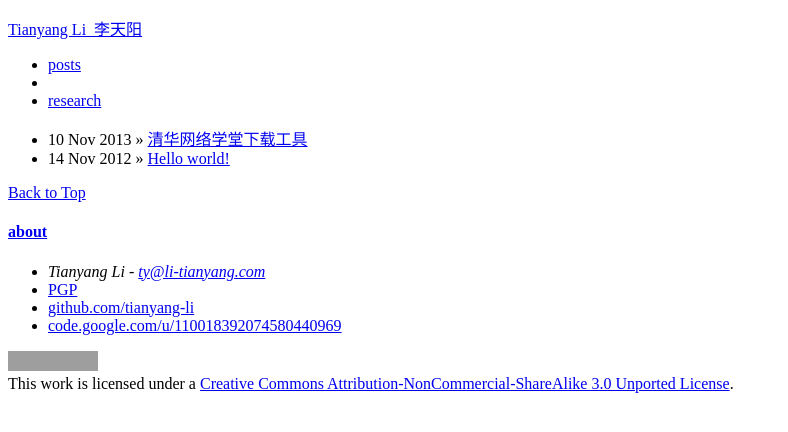
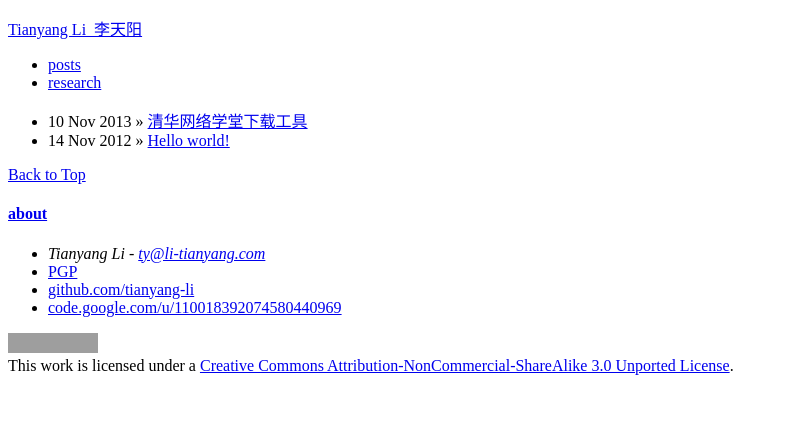
Before and after one commit to li-tianyang/li-tianyang.github.com, a Jekyll site: the page built from index.md, in a window 1280 px wide. Shown: the top 432 px of the page, without its empty margins (0-788 px from the left). Built offline with Jekyll 4.4.1, drawn with Linux system fonts in a browser that asks for light colours; grey boxes are pictures that could not be loaded.

Commit message:
small change

```diff
--- a/_includes/themes/the-minimum/default.html
+++ b/_includes/themes/the-minimum/default.html
@@ -29,7 +29,6 @@
                 <nav class="nav-global">
                     <ul>
                         <li class="posts"><a href="/posts.html">posts</a></li>
-                        <li class="empty"></li>
                         <li class="research"><a href="/research/">research</a></li>
                     </ul>
                 </nav>
```
